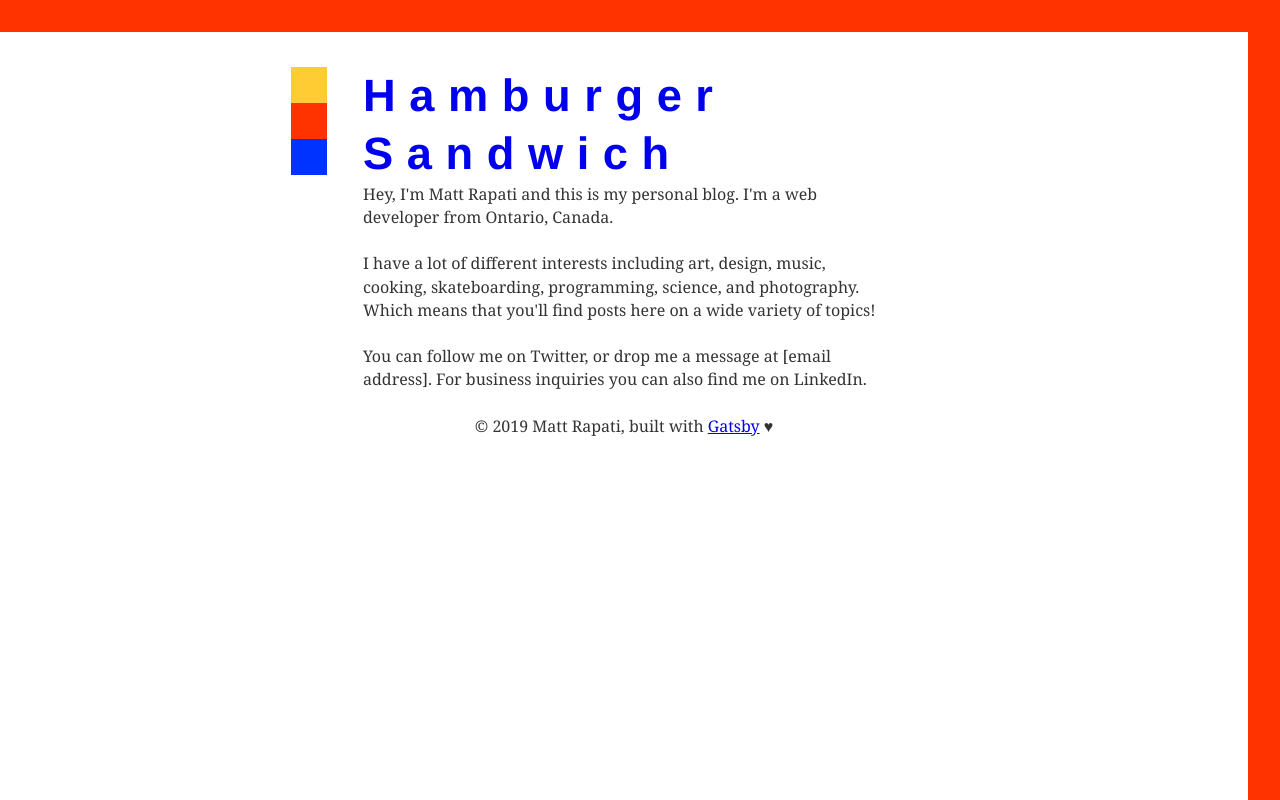
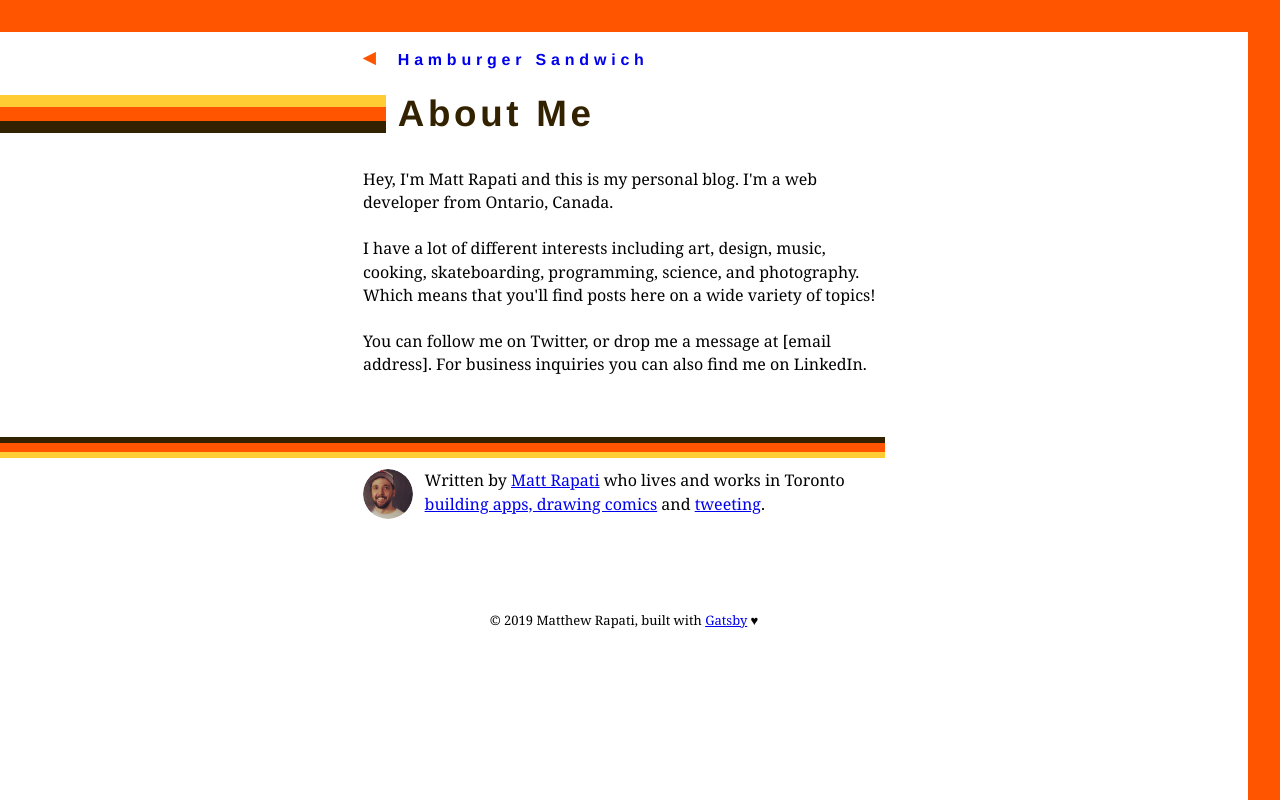
Before and after one commit to goshdarnheck/hs-blog, a Gatsby site: page /about in a window 1280 px wide. Built offline with nearby package versions, Linux system fonts and the light colour scheme; Gatsby itself is replaced by a stand-in of ours; some packages are replaced by stand-ins of ours; what typography-theme-doelger would draw is missing.

Commit message:
Typography.js now interected witihin emotion styled components. Using css "vars" for colours. Created a page header component. Commmented out blog post navigation. Changed date format on blog posts. Lots of style changes.

```diff
--- a/content/blog/new-beginnings/index.md
+++ b/content/blog/new-beginnings/index.md
@@ -1,7 +1,7 @@
 ---
-title: New Beginnings
+title: "New Beginnings with the Big Boy Blog Is a Long Title"
 date: "2015-05-28T22:40:32.169Z"
-description: This is a custom description for SEO and Open Graph purposes, rather than the default generated excerpt. Simply add a description field to the frontmatter.
+description: "This is a custom description for SEO and Open Graph purposes, rather than the default generated excerpt. Simply add a description field to the frontmatter."
 ---
 
 Far far away, behind the word mountains, far from the countries Vokalia and
--- a/src/components/bio.js
+++ b/src/components/bio.js
@@ -13,21 +13,21 @@ import { rhythm } from "../utils/typography"
 
 const StyledBio = styled.div`
   display: flex;
-  marginBottom: ${rhythm(2.5)};
-  marginTop: ${rhythm(2.5)};
+  margin-top: ${rhythm(4)};
+  margin-bottom: ${rhythm(2)};
   position: relative;
 
   &:after {
-    background-color: #fc3;
-    border-left: 1em solid #f30;
-    border-right: 1em solid #03f;
+    background-color: var(--secondary);
+    border-top: ${rhythm(0.3)} solid var(--primary);
+    border-bottom: ${rhythm(0.3)} solid var(--tertiary);
     content: "";
     display: block;
-    height: 1em;
-    left: 0;
+    height: ${rhythm(0.9)};
+    left: -50vw;
     position: absolute;
     top: -2rem;
-    width: 3em;
+    width: calc(100% + 50vw);
   }
 `
 
@@ -55,10 +55,6 @@ const Bio = () => {
   const { author, social } = data.site.siteMetadata
   return (
     <StyledBio
-      style={{
-        marginTop: rhythm(4),
-        marginBottom: rhythm(2)
-      }}
     >
       <Image
         fixed={data.avatar.childImageSharp.fixed}
--- a/src/components/layout.js
+++ b/src/components/layout.js
@@ -1,55 +1,108 @@
 import React from "react"
 import { Link } from "gatsby"
-import { Global, css } from "@emotion/core"
+import { Global as GlobalEmotion, css } from "@emotion/core"
 import styled from "@emotion/styled"
-
-import { rhythm, scale } from "../utils/typography"
+import { scale, rhythm } from "../utils/typography"
+import { MOBILE_MEDIA_QUERY, TABLET_MEDIA_QUERY } from "typography-breakpoint-constants"
 
 const Wrapper = styled.div`
-  border-top: 2em solid #f30;
-  border-right: 2em solid #f30;
+  border-top: 32px solid var(--secondary);
+  border-right: 32px solid var(--secondary);
   min-height: 100vh;
+
+  ${MOBILE_MEDIA_QUERY} {
+    border-top: 16px solid var(--secondary);
+    border-right: 16px solid var(--secondary);
+  }
 `
 
+const StyledLayout = styled.div`
+  margin-left: auto;
+  margin-right: auto;
+  max-width: ${rhythm(24)};
+  padding: 0 ${rhythm(3 / 4)};
+
+  ${TABLET_MEDIA_QUERY} {
+    padding: 0 ${rhythm(3 / 4)};
+  }
+`
+
+const h1Scale = scale(1.5)
+const h1ScaleMobile = scale(1)
 const BlogName = styled.h1`
+  color: var(--secondary);
+  background-image: none;
+  font-size: ${h1Scale.fontSize};
+  letter-spacing: 0.3em;
+  line-height: ${h1Scale.lineHeight};
+  margin-top: ${rhythm(2.3)};
+  padding-left: ${rhythm(3)};
   position: relative;
-  color: #03f;
-  background-image: none;
-  letter-spacing: 0.3em;
+  word-wrap: normal;
 
   &:before {
+    background-color: var(--secondary);
+    border-top: 0.8em solid #fc3;
+    border-bottom: 0.8em solid var(--primary);
     content: "";
-    background-color: #f30;
     display: block;
+    height: 2.4em;
+    left: calc(-60vw + ${rhythm(2)});
     position: absolute;
-    left: -1.6em;
-    top: 0;
-    height: 2.4em;
-    border-top: 0.8em solid #fc3;
-    border-bottom: 0.8em solid #03f;
-    width: 0.8em;
+    top: ${(rhythm(0.1))};
+    width: 60vw;
+  }
+
+  ${TABLET_MEDIA_QUERY} {
+    font-size: ${h1ScaleMobile.fontSize};
+    line-height: 2.2rem;
+    padding-left: ${rhythm(0.2)};
+    margin-top: ${rhythm(2)};
+
+    &:before {
+      top: -${(rhythm(0.2))};
+      left: calc(-60vw - ${(rhythm(0.3))});
+    }
   }
 `
+const h1ScaleLittle = scale(0);
 const BlogNameLittle = styled.h3`
+  background-image: none;
+  color: var(--secondary);
+  letter-spacing: 0.3em;
+  font-size: ${h1ScaleLittle.fontSize};
+  padding-left: ${(rhythm(1.5))};
   position: relative;
-  color: #03f;
-  background-image: none;
-  letter-spacing: 0.3em;
+  margin: ${rhythm(0.8)} 0 0 0;
+
+  :before {
+    content: "◀";
+    position: absolute;
+    top: -${(rhythm(0.05))};
+    left: -${(rhythm(0))};
+  }
+
+  :hover:before {
+    color: var(--primary)
+  }
 `
+
+const footerScale = scale(-0.3);
+const StyledFooter = styled.footer`
+  font-size: ${footerScale.fontSize};
+  line-height: ${footerScale.lineHeight};
+  padding: ${rhythm(1)} 0 ;
+  text-align: center;
+`
+
 class Layout extends React.Component {
   render() {
-    const { title, bigHeader, children } = this.props
+    const { children, indexHeader } = this.props
     let header
 
-    if (bigHeader) {
+    if (indexHeader) {
       header = (
-        <BlogName
-          style={{
-            ...scale(1.5),
-            marginBottom: 0,
-            marginTop: 0,
-          }}
-        >
+        <BlogName>
           <Link
             className="blog-name"
             style={{
@@ -60,7 +113,8 @@ class Layout extends React.Component {
             title="Home"
             to={`/`}
           >
-            <span>Hamburger</span>{` `}
+            <span>Hamburger</span>
+            {` `}
             <span>Sandwich</span>
           </Link>
         </BlogName>
@@ -69,22 +123,26 @@ class Layout extends React.Component {
       header = (
         <BlogNameLittle>
           <Link
+            className="blog-name"
             style={{
               boxShadow: `none`,
               textDecoration: `none`,
-              color: `inherit`,
               backgroundImage: `none`,
             }}
+            title="Home"
             to={`/`}
           >
-            ◀ {title}
+            <span>Hamburger</span>
+            {` `}
+            <span>Sandwich</span>
           </Link>
         </BlogNameLittle>
       )
     }
+
     return (
       <Wrapper>
-        <Global
+        <GlobalEmotion
           styles={css`
             html {
               box-sizing: border-box;
@@ -94,24 +152,22 @@ class Layout extends React.Component {
             *:after {
               box-sizing: border-box;
             }
+            :root {
+              --primary: #320;
+              --secondary: #f50;
+              --tertiary: #fc3;
+            }
           `}
         />
-        <div
-          style={{
-            marginLeft: `auto`,
-            marginRight: `auto`,
-            maxWidth: rhythm(24),
-            padding: `${rhythm(1.5)} ${rhythm(3 / 4)}`,
-          }}
-        >
+        <StyledLayout>
           <header>{header}</header>
           <main>{children}</main>
-          <footer style={{ textAlign: `center` }}>
-            © {new Date().getFullYear()} Matt Rapati, built with
+          <StyledFooter>
+            © {new Date().getFullYear()} Matthew Rapati, built with
             {` `}
             <a href="https://www.gatsbyjs.org">Gatsby</a> ♥
-          </footer>
-        </div>
+          </StyledFooter>
+        </StyledLayout>
       </Wrapper>
     )
   }
--- /dev/null
+++ b/src/components/page-header.js
@@ -0,0 +1,77 @@
+import React from "react"
+import styled from "@emotion/styled"
+import { TABLET_MEDIA_QUERY } from "typography-breakpoint-constants"
+import { rhythm, scale } from "../utils/typography"
+
+const StyledHeader = styled.header`
+  display: flex;
+  margin-bottom: ${rhythm(1)};
+  margin-top: ${rhythm(1)};
+  padding-bottom: ${rhythm(0.3)};
+  padding-left: ${rhythm(1.5)};
+  position: relative;
+
+  &:before {
+    background-color: var(--secondary);
+    border-top: 0.8em solid #fc3;
+    border-bottom: 0.8em solid var(--primary);
+    content: "";
+    display: block;
+    height: 2.4em;
+    left: calc(-60vw + ${rhythm(1)});
+    position: absolute;
+    bottom: ${(rhythm(0.5))};
+    width: 60vw;
+  }
+
+  ${TABLET_MEDIA_QUERY} {
+    display: block;
+
+    &:before {
+      top: ${rhythm(0.1)};
+      bottom: auto;
+    }
+  }
+`
+
+const h1Scale = scale(1.2);
+const StyledTitle = styled.h1`
+  color: var(--primary);
+  flex-grow: 1;
+  font-size: ${h1Scale.fontSize};
+  letter-spacing: 0.1em;
+  line-height: ${h1Scale.lineHeight};
+  margin-bottom: 0;
+  margin-top: 0;
+
+  ${TABLET_MEDIA_QUERY} {
+    margin-bottom: ${rhythm(0.2)};
+  }
+`
+
+const dateScale = scale(-0.2)
+const StyledSubtitle = styled.p`
+  align-self: flex-end;
+  display: block;
+  font-size: ${dateScale.fontSize};
+  line-height: ${dateScale.lineHeight};
+  margin-bottom: 0;
+  padding-left: ${rhythm(1)};
+  padding-bottom: ${rhythm(0.15)};
+  white-space: nowrap;
+
+  ${TABLET_MEDIA_QUERY} {
+    padding-left: 0;
+  }
+`
+
+const PageHeader = ({ title, subtitle }) => {
+  return (
+    <StyledHeader>
+      <StyledTitle>{title}</StyledTitle>
+      {subtitle && <StyledSubtitle>{subtitle}</StyledSubtitle>}
+    </StyledHeader>
+  )
+}
+
+export default PageHeader
--- a/src/pages/about.js
+++ b/src/pages/about.js
@@ -1,8 +1,10 @@
 import React from "react"
-import {  graphql } from "gatsby"
+import { graphql } from "gatsby"
 
 import Layout from "../components/layout"
 import SEO from "../components/seo"
+import PageHeader from "../components/page-header"
+import Bio from "../components/bio"
 
 class About extends React.Component {
   render() {
@@ -10,11 +12,27 @@ class About extends React.Component {
     const siteTitle = data.site.siteMetadata.title
 
     return (
-      <Layout bigHeader={true} location={this.props.location} title={siteTitle}>
+      <Layout location={this.props.location} title={siteTitle}>
         <SEO title="About" />
-        <p>Hey, I'm Matt Rapati and this is my personal blog. I'm a web developer from Ontario, Canada.</p>
-        <p>I have a lot of different interests including art, design, music, cooking, skateboarding, programming, science, and photography. Which means that you'll find posts here on a wide variety of topics!</p>
-        <p>You can follow me on Twitter, or drop me a message at [email address]. For business inquiries you can also find me on LinkedIn.</p>
+        <article>
+          <PageHeader title="About Me" />
+          <p>
+            Hey, I'm Matt Rapati and this is my personal blog. I'm a web
+            developer from Ontario, Canada.
+          </p>
+          <p>
+            I have a lot of different interests including art, design, music,
+            cooking, skateboarding, programming, science, and photography. Which
+            means that you'll find posts here on a wide variety of topics!
+          </p>
+          <p>
+            You can follow me on Twitter, or drop me a message at [email
+            address]. For business inquiries you can also find me on LinkedIn.
+          </p>
+          <footer>
+            <Bio />
+          </footer>
+        </article>
       </Layout>
     )
   }
--- a/src/utils/typography.js
+++ b/src/utils/typography.js
@@ -1,30 +1,47 @@
 import Typography from "typography"
 import ThemeDoelger from "typography-theme-doelger"
+import { MOBILE_MEDIA_QUERY } from "typography-breakpoint-constants"
 
-ThemeDoelger.overrideThemeStyles = () => {
+ThemeDoelger.headerColor = "var(--secondary)"
+ThemeDoelger.bodyColor = "var(--primary)"
+ThemeDoelger.overrideThemeStyles = ({ scale, rhythm }) => {
   return {
-    "a": {
-      color: `#f30`,
-      backgroundImage: `linear-gradient(to top, rgba(0, 0, 0, 0), rgba(0, 0, 0, 0) 1px, #fc3 1px, #fc3 2px, rgba(0, 0, 0, 0) 2px)`
+    a: {
+      color: `var(--secondary)`,
+      backgroundImage: `none`
     },
     "a:hover": {
-      color: `#fc3`,
-      textShadow: `.03em 0 #fff,-.03em 0 #fff,0 .03em #fff,0 -.03em #fff,.06em 0 #fff,-.06em 0 #fff,.09em 0 #fff,-.09em 0 #fff,.12em 0 #fff,-.12em 0 #fff,.15em 0 #fff,-.15em 0 #fff`,
-      backgroundImage: `linear-gradient(to top, rgba(0, 0, 0, 0), rgba(0, 0, 0, 0) 1px, #03f 1px, #03f 2px, rgba(0, 0, 0, 0) 2px)`
+      color: `var(--primary)`,
+      textShadow: `none`,
+      backgroundImage: `none`,
     },
     "a.gatsby-resp-image-link": {
       boxShadow: `none`,
-    }
-    ,
-    "a.blog-name": {
-      color: `#03f`
     },
     "a.blog-name:hover span:first-child": {
-      color: `#f30`
+      color: `var(--tertiary)`,
     },
     "a.blog-name:hover span:last-child": {
-      color: `#fc3`
-    }
+      color: `var(--primary)`,
+    },
+    blockquote: {
+      ...scale(1 / 5),
+      borderLeft: `${rhythm(6 / 16)} solid var(--secondary)`,
+      color: `var(--primary)`,
+      paddingLeft: rhythm(10 / 16),
+      fontStyle: "italic",
+      marginLeft: 0,
+      marginRight: 0,
+    },
+    [MOBILE_MEDIA_QUERY]: {
+      blockquote: {
+        borderLeft: `${rhythm(3 / 16)} solid var(--secondary)`,
+        paddingLeft: rhythm(9 / 16),
+        fontStyle: "italic",
+        marginLeft: rhythm(-3 / 4),
+        marginRight: 0,
+      },
+    },
   }
 }
 
```
Also changed, not shown: src/pages/index.js (+9 -15 lines), src/pages/projects.js (+47 -14 lines), src/templates/blog-post.js (+7 -25 lines).
